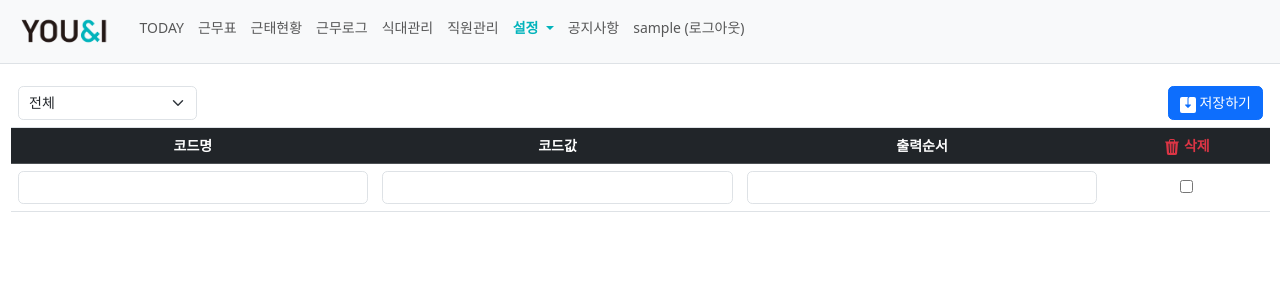
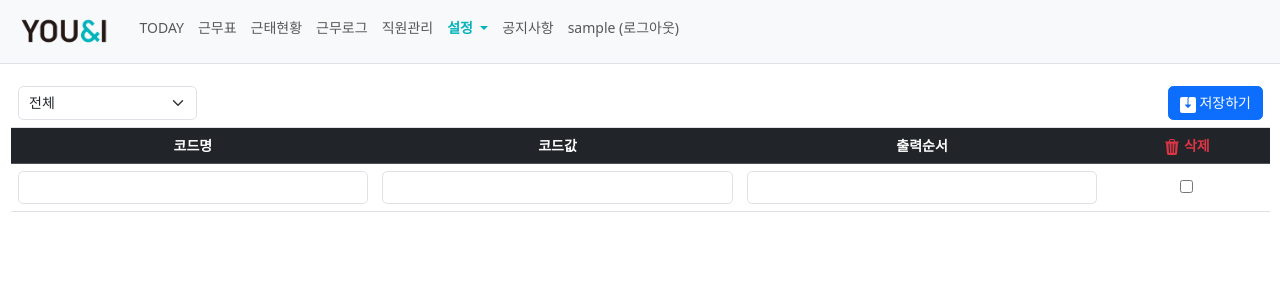
Before and after one commit to ggomdong/uni, a Django app: page /common/code/ in a window 1280 px wide. Shown: the top 300 px of the page. Run offline with Django 4.2, Linux system fonts and the light colour scheme; the visitor is signed in with stand-in values (Sample User, id 1); data that the repository does not hold is empty; parts of the project's set-up code (start-up, migrations or seed data) failed here and were passed over; some libraries are stand-ins or nearby versions.

Commit message:
식대관리 메뉴제거

```diff
--- a/templates/navbar.html
+++ b/templates/navbar.html
@@ -26,9 +26,9 @@
                 <li class="nav-item">
                     <a class="nav-link {% if url_name == 'work_log' %}ci{% endif %}" href="{% url 'wtm:work_log' %}">근무로그</a>
                 </li>
-                <li class="nav-item">
-                    <a class="nav-link {% if url_name == 'work_meal' %}ci{% endif %}" href="{% url 'wtm:work_meal' %}">식대관리</a>
-                </li>
+<!--                <li class="nav-item">-->
+<!--                    <a class="nav-link {% if url_name == 'work_meal' %}ci{% endif %}" href="{% url 'wtm:work_meal' %}">식대관리</a>-->
+<!--                </li>-->
                 <li class="nav-item">
                     <a class="nav-link {% if url_name == 'user_list' %}ci{% endif %}" href="{% url 'common:user_list' %}">직원관리</a>
                 </li>
--- a/wtm/views.py
+++ b/wtm/views.py
@@ -1022,7 +1022,6 @@ def work_log(request):
     return render(request, 'wtm/work_log.html', context)
 
 
-@login_required(login_url='common:login')
 def work_meal(request, stand_year=None):
     if stand_year is None:
         stand_year = datetime.today().year
```
